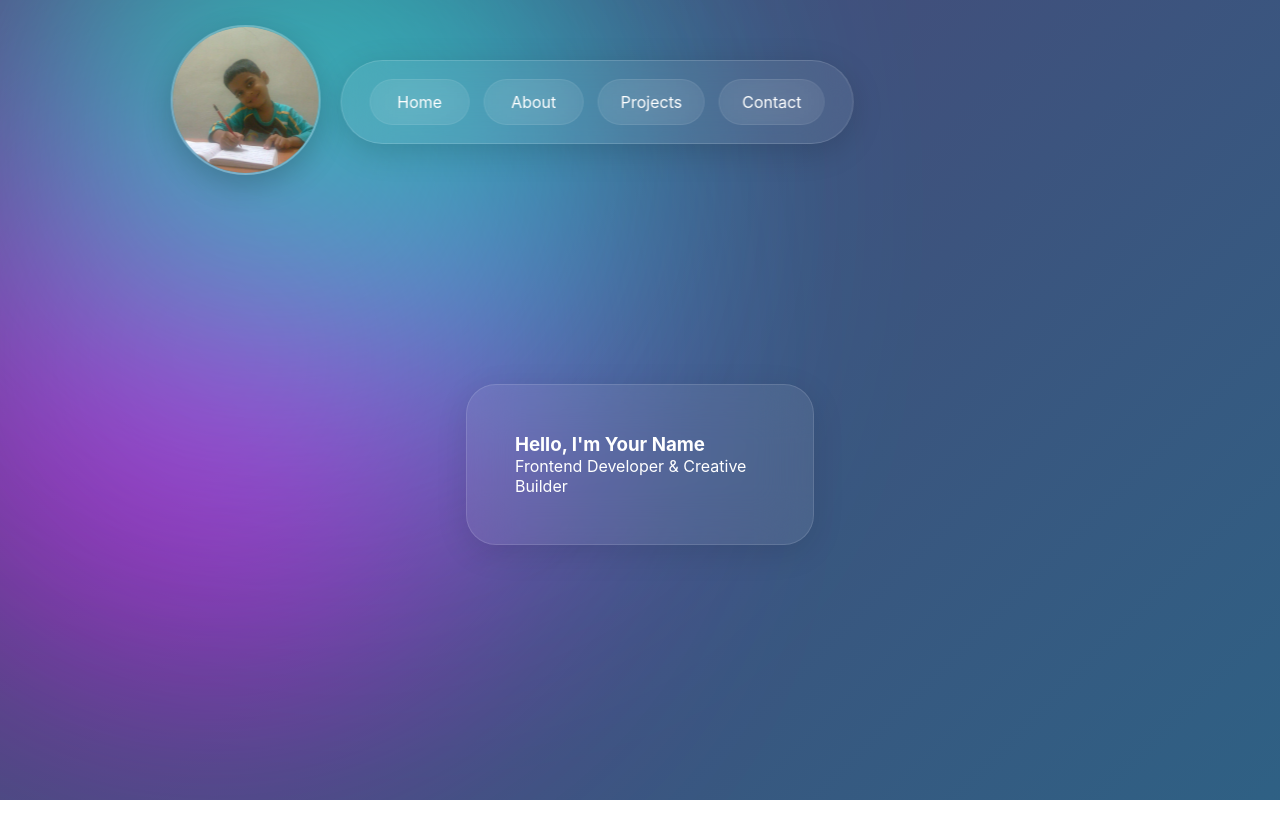
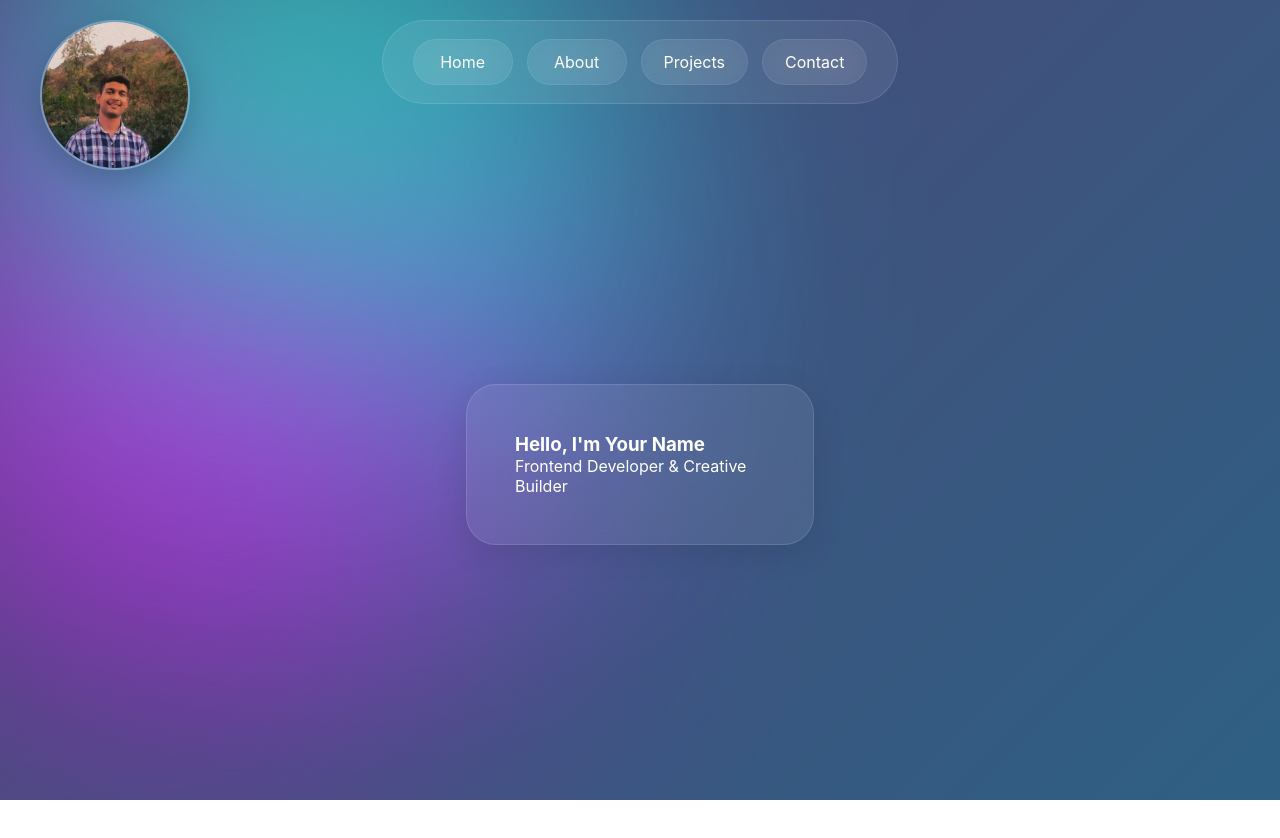
Before and after one commit to MrudulTarade/personal-portfolio, a React (Vite) app: page / in a window 1280 px wide. Shown: the top 838 px of the page. Built offline with nearby package versions, Linux system fonts and the light colour scheme.

Commit message:
foundation/navbar
Adjustments to the previous setup. Change in profile picture and ratio changes for further effects.

```diff
--- a/src/components/Navbar.css
+++ b/src/components/Navbar.css
@@ -16,29 +16,51 @@
 
 .navbar-container {
 
-  display: flex;
-  align-items: center;
-  gap: 20px;
+  width: fit-content;
 
-  padding: 18px 28px;
+  margin: 0 auto;
+
+  padding: 18px 30px;
 
   border-radius: 999px;
 
   background: rgba(255,255,255,0.08);
 
   backdrop-filter: blur(25px);
-  -webkit-backdrop-filter: blur(25px);
 
-  border: 1px solid rgba(255,255,255,0.15);
+  border: 1px solid rgba(255,255,255,0.12);
 
-  box-shadow:
-    0 8px 32px rgba(0,0,0,0.15);
+  transition: all 0.6s ease;
+}
+
+.navbar-wrapper {
+  position: fixed;
+
+  top: 20px;
+  left: 0;
+
+  width: 100%;
+
+  z-index: 1000;
+}
+
+.navbar-container.scrolled {
+
+  padding: 12px 22px;
 }
 
 .profile-section {
   display: flex;
   align-items: center;
   justify-content: center;
+}
+
+.profile-container {
+
+  position: absolute;
+
+  left: 40px;
+  top: 0;
 }
 
 .profile-pic {
@@ -50,12 +72,46 @@
 
   object-fit: cover;
 
+  transition: all 0.6s ease;
+
   border: 2px solid rgba(255,255,255,0.25);
 
   backdrop-filter: blur(25px);
 
   box-shadow:
     0 10px 30px rgba(0,0,0,0.2);
+}
+
+.profile-container.scrolled .profile-pic {
+
+  width: 85px;
+  height: 85px;
+}
+
+.name-container {
+
+  position: absolute;
+
+  left: 200px;
+
+  top: 50%;
+
+  transform: translateY(-50%);
+
+  opacity: 0;
+
+  filter: blur(20px);
+
+  transition:
+    opacity 0.6s ease,
+    filter 0.6s ease;
+}
+
+.name-container.scrolled {
+
+  opacity: 1;
+
+  filter: blur(0);
 }
 
 .nav-links {
@@ -93,7 +149,7 @@
 
   backdrop-filter: blur(20px);
 
-  transition: all 0.3s ease;
+  transition: all 0.6s ease;
 }
 
 .nav-links a:hover {
@@ -107,3 +163,10 @@
   box-shadow:
     0 10px 25px rgba(255,255,255,0.08);
 }
+.navbar-container.scrolled
+.nav-links a {
+
+  padding: 8px 16px;
+
+  font-size: 0.9rem;
+}
--- a/src/components/Navbar.jsx
+++ b/src/components/Navbar.jsx
@@ -3,9 +3,9 @@ import profile from "../assets/images/profile.jpg";
 
 function Navbar() {
   return (
-    <nav className="navbar">
+<nav className="navbar-wrapper">
 
-      <div className="profile-wrapper">
+  <div className="profile-container">
     <img
       src={profile}
       alt="Profile"
@@ -13,25 +13,21 @@ function Navbar() {
     />
   </div>
 
+  <div className="name-container">
+    <h2>Your Name</h2>
+  </div>
+
   <div className="navbar-container">
 
     <ul className="nav-links">
 
-          <li>
-            <a href="#home">Home</a>
-          </li>
+      <li><a href="#home">Home</a></li>
 
-          <li>
-            <a href="#about">About</a>
-          </li>
+      <li><a href="#about">About</a></li>
 
-          <li>
-            <a href="#projects">Projects</a>
-          </li>
+      <li><a href="#projects">Projects</a></li>
 
-          <li>
-            <a href="#contact">Contact</a>
-          </li>
+      <li><a href="#contact">Contact</a></li>
 
     </ul>
 
```
Also changed, not shown: src/assets/images/profile.jpg. Lines whose indentation alone changed are shown as unchanged.
